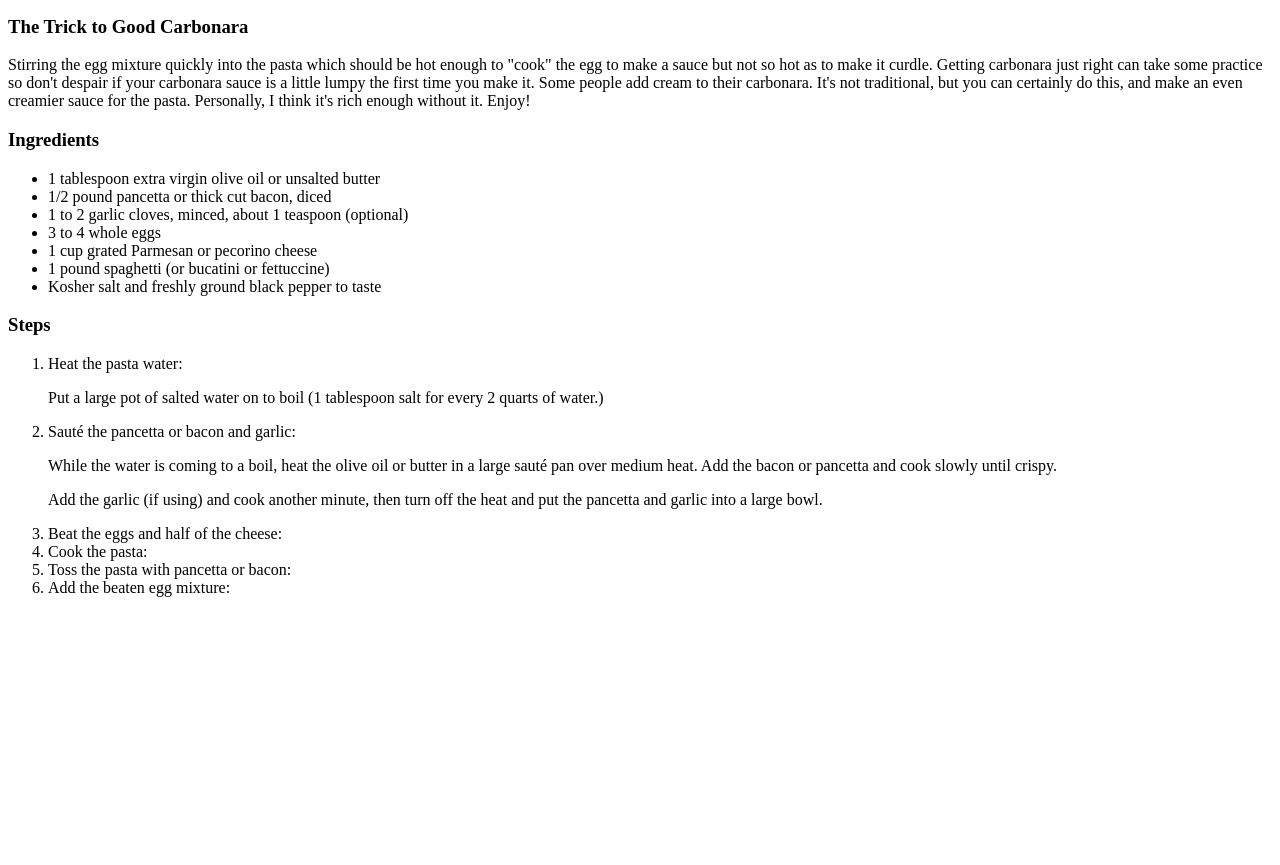
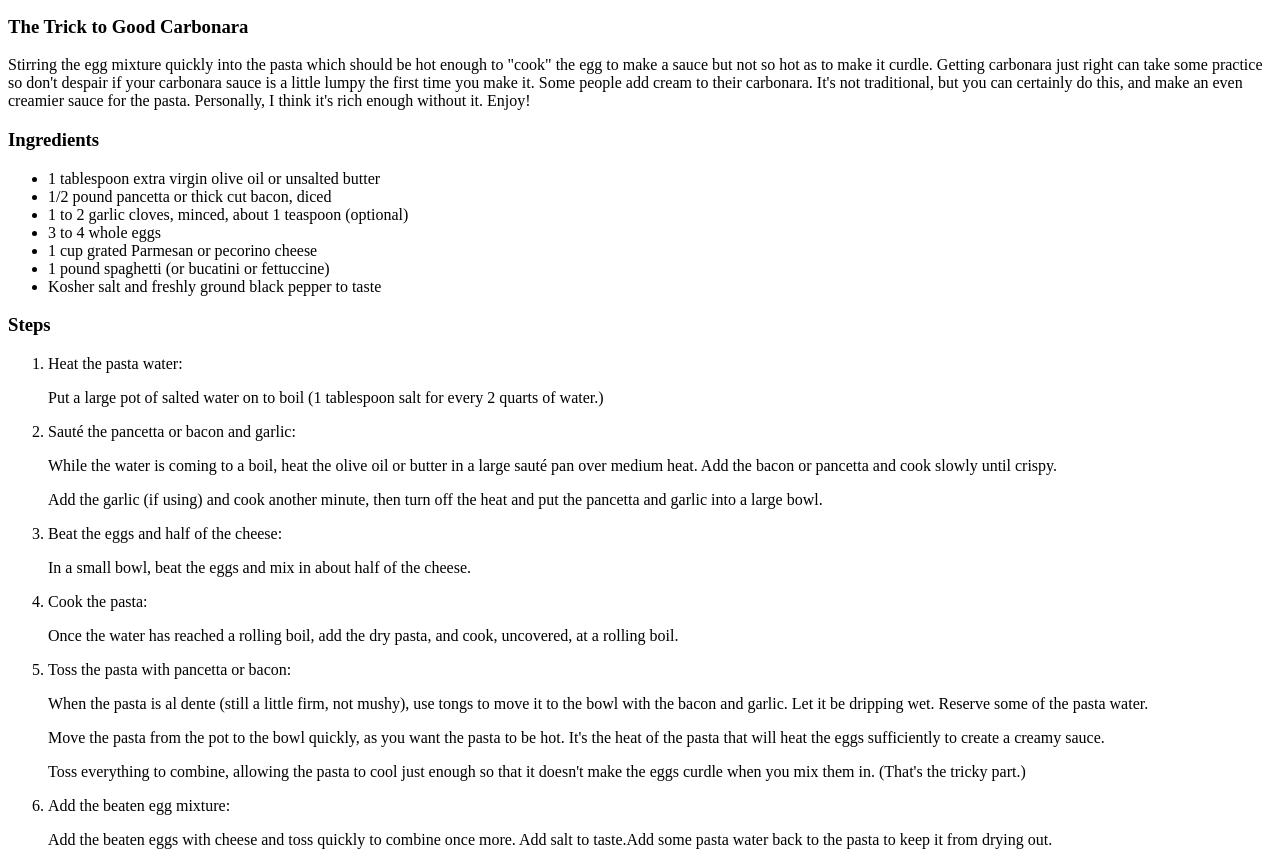
Before and after one commit to JosephNeilG/odin-recipes, a plain HTML site: page recipes/carbonara.html in a window 1280 px wide. Shown: the part 101-966 px from the top of the page. Before the commit the page ends 800 px from the top, so only its background shows below. Drawn offline with Linux system fonts and the light colour scheme.

Commit message:
add buffalowings.html

```diff
--- a/recipes/carbonara.html
+++ b/recipes/carbonara.html
@@ -44,11 +44,33 @@
                 <p>Add the garlic (if using) and cook another minute,
                     then turn off the heat and put the pancetta and garlic into a large bowl.</p>
             </li>
-            <li>Beat the eggs and half of the cheese:</li>
-            <li>Cook the pasta:</li>
-            <li>Toss the pasta with pancetta or bacon:</li>
-            <li>Add the beaten egg mixture:</li>
 
+            <li>Beat the eggs and half of the cheese:
+                <p>In a small bowl, beat the eggs and mix in about half of the cheese.</p>
+            </li>
+
+            <li>Cook the pasta:
+               <p>Once the water has reached a rolling boil,
+                add the dry pasta, and cook, uncovered, at a rolling boil.</p>
+            </li>
+
+            <li>Toss the pasta with pancetta or bacon:
+                <p>When the pasta is al dente (still a little firm, not mushy),
+                    use tongs to move it to the bowl with the bacon and garlic.
+                    Let it be dripping wet. Reserve some of the pasta water.</p>
+                <p>Move the pasta from the pot to the bowl quickly, as you want the pasta to be hot.
+                    It's the heat of the pasta that will heat
+                    the eggs sufficiently to create a creamy sauce.</p>
+                <p>Toss everything to combine, allowing the pasta to cool just enough so
+                    that it doesn't make the eggs curdle when you mix them in.
+                    (That's the tricky part.)</p>
+            </li>
+
+            <li>Add the beaten egg mixture:
+                <p>Add the beaten eggs with cheese and toss quickly to combine once more.
+                    Add salt to taste.Add some pasta water back to the pasta to
+                    keep it from drying out.</p>
+            </li>
         </ol>
 
     </body>
```
Also changed, not shown: recipes/buffalowings.html (added).
